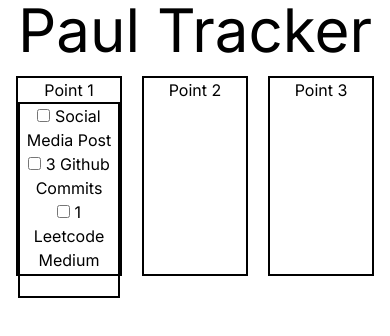
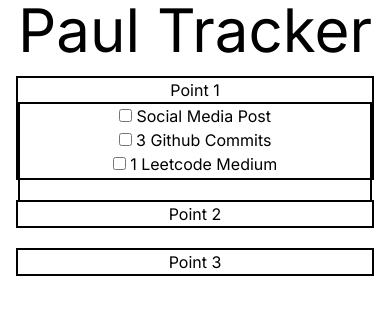
Before and after one commit to paul-madut/Challenge-tracker, a Next.js app in the folder challenge-tracker/: page / in a window 390 px wide. Shown: the top 336 px of the page. Built offline with nearby package versions, Linux system fonts and the light colour scheme.

Commit message:
Responsive columns

```diff
--- a/challenge-tracker/src/app/page.js
+++ b/challenge-tracker/src/app/page.js
@@ -1,9 +1,11 @@
+import React from "react";
+import checkList from "./checkList";
 export default function Page() {
   return (
     <div>
       <h1 className="text-6xl text-center">Paul Tracker</h1>
       <div className="points h-full p-4">
-        <div className="points_grid h-1/2 grid grid-cols-3 gap-5 text-center">
+        <div className="points_grid h-1/2 grid sm:grid-cols-1 lg:grid-cols-2 xl:grid-cols-3 gap-5 text-center">
           <div className="points_grid_item border-2 border-black">
             Point 1
             <div className=" w-full h-full border-2 border-black">
@@ -21,7 +23,10 @@
             </div>
           </div>
 
-          <div className="points_grid_item border-2 border-black">Point 2</div>
+          <div className="points_grid_item border-2 border-black">
+            Point 2<checkList></checkList>
+          </div>
+
           <div className="points_grid_item border-2 border-black">Point 3</div>
         </div>
       </div>
```
Also changed, not shown: challenge-tracker/src/app/checkList.jsx (renamed from challenge-tracker/src/app/checkList.js).
